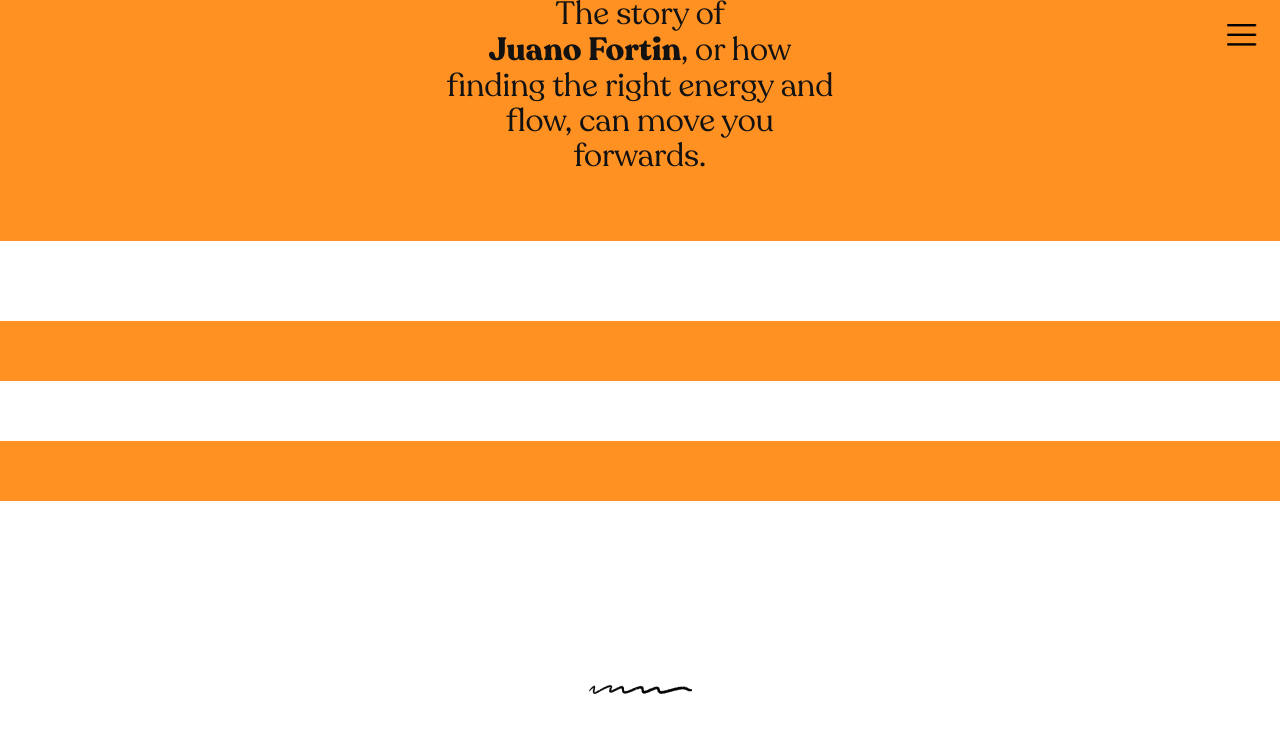
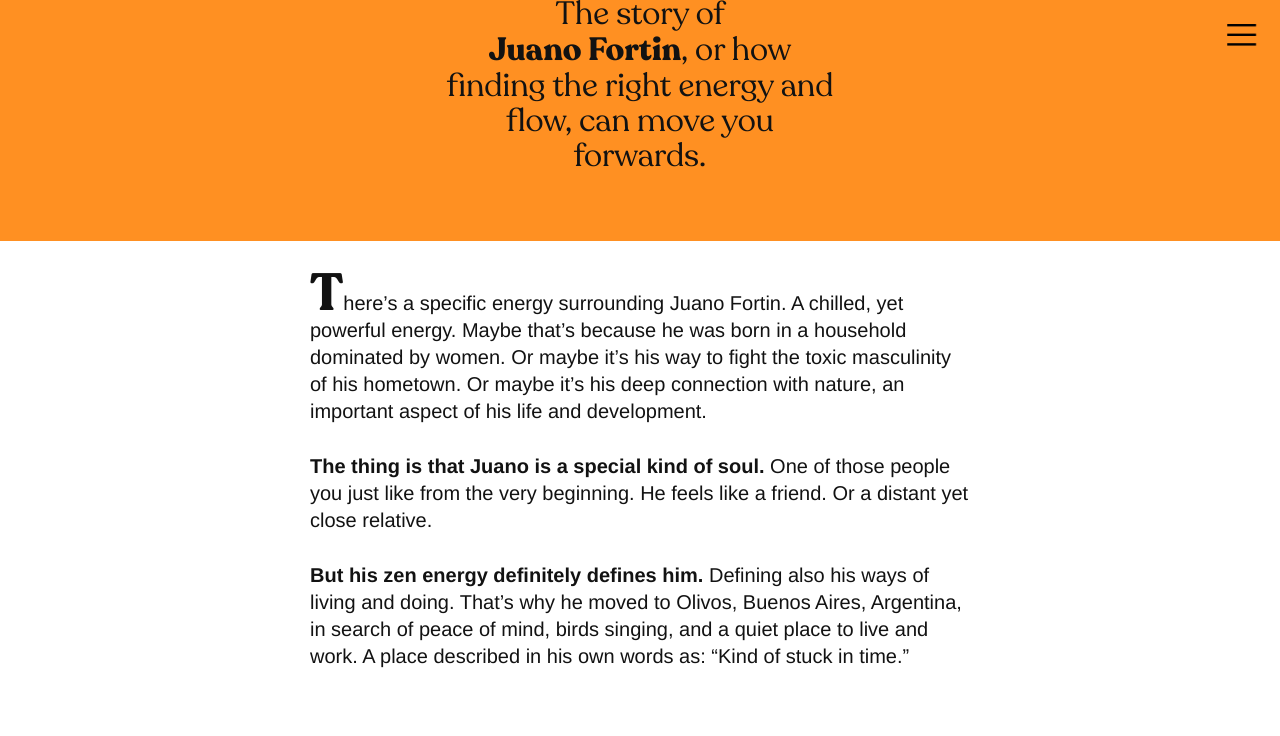
Before and after one commit to macrametv/www.macrame.tv, a Jekyll site: the page built from _posts/2023-05-16-juano-fortin-•-art-director.md, in a window 1280 px wide and 1400 px high, scrolled down 884 px. Shown: the top 736 px of the window. Built offline with Jekyll 4.4.1, drawn with Linux system fonts in a browser that asks for light colours; a script that is not in the unit is left out; comment, search, counter and statistics services are not loaded; some of the changed text lies outside the part shown; grey boxes are pictures that could not be loaded.

Commit message:
Update Post “2023-05-16-juano-fortin-•-art-director”

```diff
--- a/_posts/2023-05-16-juano-fortin-•-art-director.md
+++ b/_posts/2023-05-16-juano-fortin-•-art-director.md
@@ -10,5 +10,53 @@ illustration: /assets/img/uploads/anadespres.gif
 intro_paragraph: "**Juano Fortin**, or how finding the right energy and flow,
   can move you forwards."
 sections:
-  section: ""
+  section: >-
+    There’s a specific energy surrounding Juano Fortin. A chilled, yet powerful
+    energy. Maybe that’s because he was born in a household dominated by women.
+    Or maybe it’s his way to fight the toxic masculinity of his hometown. Or
+    maybe it’s his deep connection with nature, an important aspect of his life
+    and development.
+
+
+    **The thing is that Juano is a special kind of soul.** One of those people you just like from the very beginning. He feels like a friend. Or a distant yet close relative.
+
+
+    **But his zen energy definitely defines him.** Defining also his ways of living and doing. That’s why he moved to Olivos, Buenos Aires, Argentina, in search of peace of mind, birds singing, and a quiet place to live and work. A place described in his own words as: “Kind of stuck in time.”
+
+
+    `{{space}}`
+
+
+    ![](/assets/img/uploads/jf_portraits_1.jpg)
+
+
+    > "I love to move at a **slow pace.**"
+
+    >
+
+    > * On His Way of Living
+
+
+    ![](/assets/img/uploads/jf_portraits_2.jpg)
+
+
+    ![](/assets/img/uploads/jf_portraits_3.jpg)
+
+
+    ![](/assets/img/uploads/jf_portraits_4.jpg)
+
+
+    `{{space}}`
+
+
+    **A place that turned out to be the perfect environment** for this curious soul to escape from the chaos of Buenos Aires city, where he used to live.
+
+
+    **“I love to move at a slow pace.** I love old people and their slow habits. I love silence.”
+
+
+    **But the thing he loves the most is the river.** And he enjoys a lot having it close to his house because it is an important aspect of his day-to-day life. And there's no better therapy for him than sitting by the river facing the sun. And just breathe.
+
+
+    **That’s his daily base of inspiration.**
 ---
```
